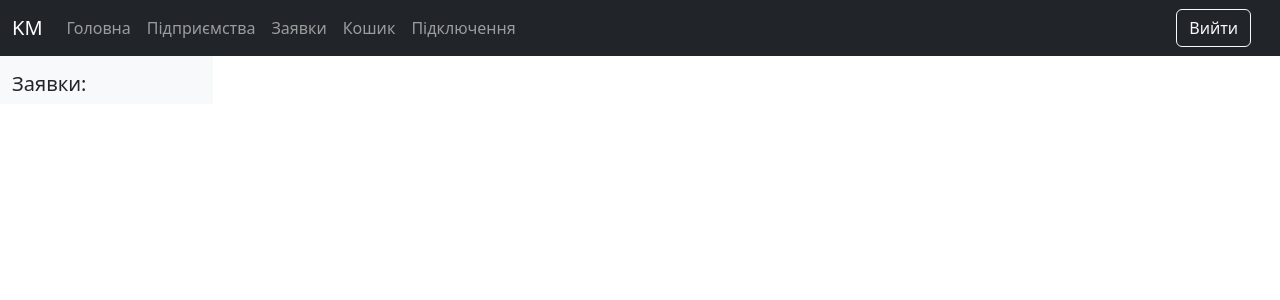
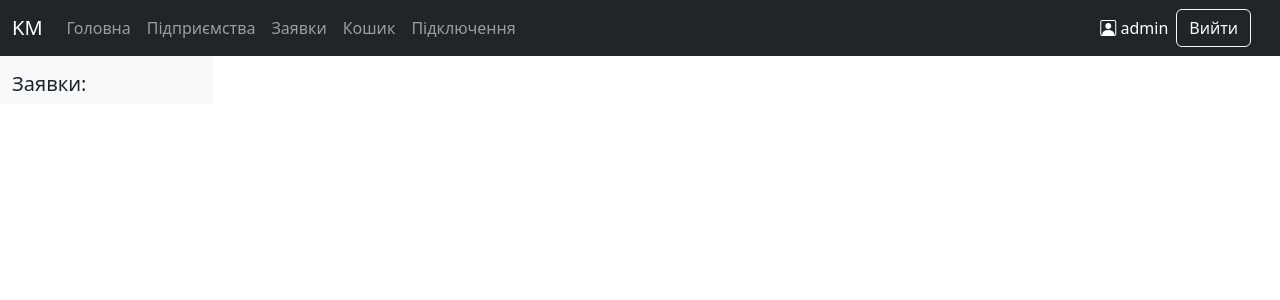
Before and after one commit to Por4ini/kitchen_manager, a Django app: page /bucket/ in a window 1280 px wide. Shown: the top 300 px of the page. Run offline with Django 4.2, Linux system fonts and the light colour scheme; a user stored in the database is signed in; data comes from the database, SQL or seed files in the repository; some libraries are stand-ins or nearby versions.

Commit message:
add username & icon to navbar

```diff
--- a/templates/inc/nav_.html
+++ b/templates/inc/nav_.html
@@ -29,6 +29,9 @@
                         Вийти
                     </button>
                 </a>
+                <p class="text-white m-0" style="padding-top: 7px">
+                    <i class="bi bi-person-square"></i>
+                    {{user}}</p>
             {% else %}
                 <a style="margin-left: 0.5rem!important;" href="{% url 'login' %}">
                     <button class="btn btn-outline-light me-2">
```
